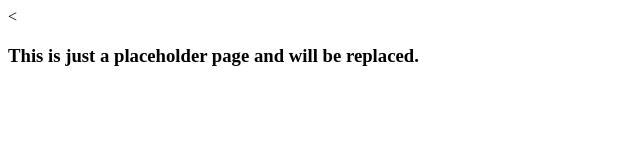
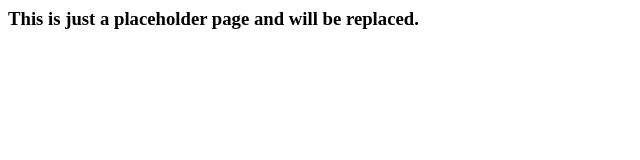
Before and after one commit to flahr-dev/index, a plain HTML site: page index.html in a window 1280 px wide. Shown: the whole page, without its empty margins (0-640 px from the left). Drawn offline with Linux system fonts and the light colour scheme.

Commit message:
Update index.html

```diff
--- a/index.html
+++ b/index.html
@@ -5,7 +5,7 @@
   </head>
   <body>
 
-<<h3>
+<h3>
 This is just a placeholder page and will be replaced.
 
 </h3>
```
